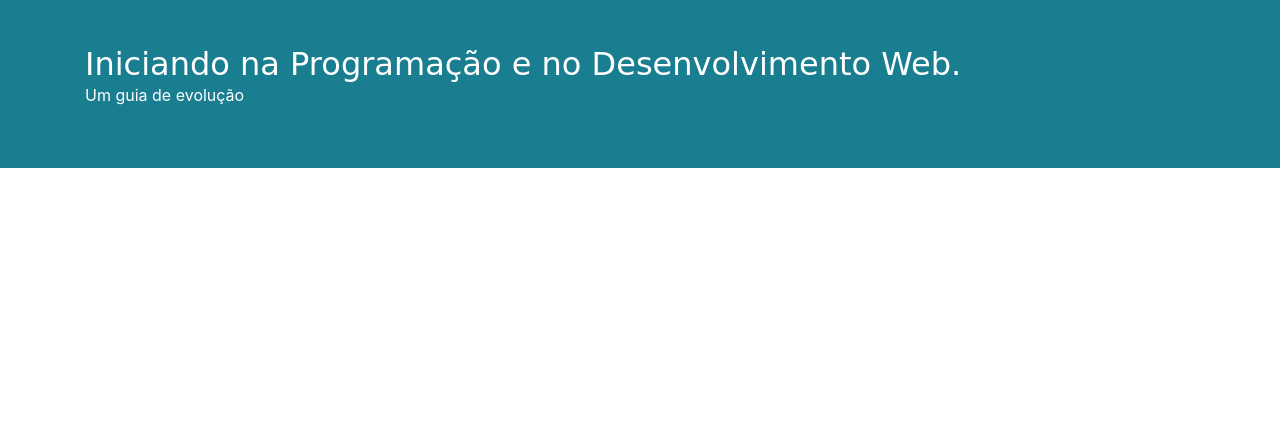
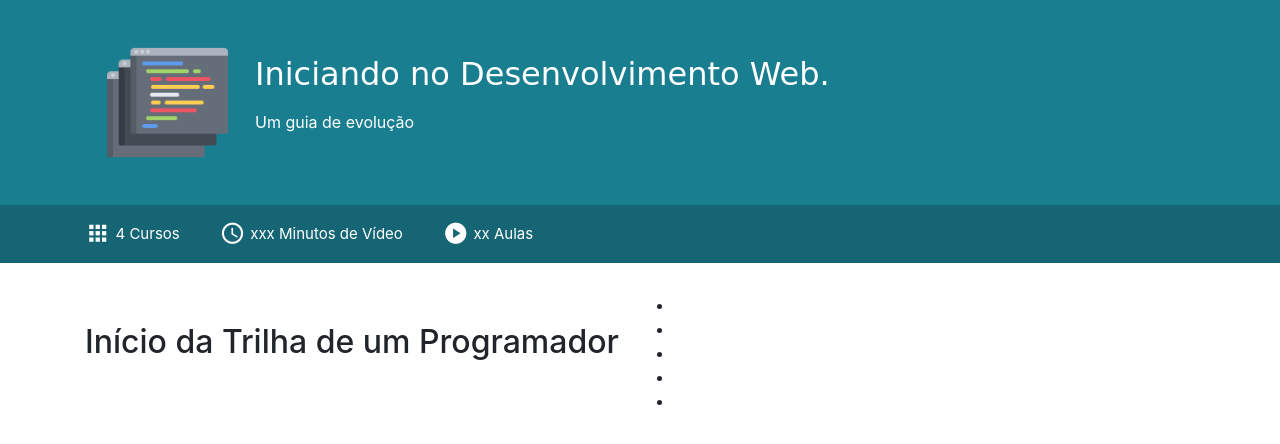
Before and after one commit to Antonio-AF/GuiaDeEstudos, a plain HTML site: page index.html in a window 1280 px wide. Drawn offline with nearby package versions, Linux system fonts and the light colour scheme.

Commit message:
Estruturando a Pagina inicial

```diff
--- a/css/style.css
+++ b/css/style.css
@@ -1,5 +1,10 @@
 * {
     margin: 0;
+}
+
+p {
+    margin-top: 1rem !important;
+    margin-bottom: 1rem;
 }
 
 @import url('https://fonts.googleapis.com/css2?family=Permanent+Marker&display=swap');
@@ -16,13 +21,83 @@
 }
 
 .info-title {
-    padding: 45px 0px 45px 0px;
+    padding: 40px 0px 40px 0px;
     text-decoration: solid;
     color: #fff;
 }
 
 .info-title h2 {
     font-family: 'Permanent Marker', cursive;
+    margin-left: 25px;
     margin-bottom: 0px;
+}
+
+.info-title p {
+    margin-left: 25px;
+}
+
+.icon img {
+    width: 125px;
+    height: 125px;
+    margin-left: 20px;
+}
+
+.info-title {
+    display: flex;
+    flex-direction: row;
+    align-items: center;
+    justify-content: flex-start;
+}
+
+
+.header-info-text {
+    display: flex;
+    flex-direction: row;
+    align-items: center;
+    justify-content: flex-start;
 
 }
+
+.study-page .study-page-datails .opacity-header {
+    background-color: rgba(0, 0, 0, .2);
+    border-color: transparent;
+}
+
+.study-page .study-page-datails .opacity-header .container .header-info .header-info-text p {
+    display: flex;
+    flex-direction: row;
+    align-items: center;
+    justify-content: flex-start;
+    margin-right: 40px;
+    font-size: .938em;
+    font-weight: 400;
+    text-align: left;
+    color: #fff;
+
+}
+
+
+.study-page .study-page-datails .opacity-header .container .header-info .header-info-text p span {
+    font-size: 1.7em;
+    margin-right: 5px;
+}
+
+.study-page .study-topics {
+    padding: 30px 0;
+}
+
+.row {
+    margin-left: -15px;
+    margin-right: -15px;
+}
+
+.study-page .study-topics .inicio {
+    display: flex;
+    justify-content: center;
+    margin: 30px 15px;
+}
+
+.study-page .study-topics .study-inicio {
+    position: relative;
+    align-items: center;
+}
--- a/index.html
+++ b/index.html
@@ -9,6 +9,8 @@
     <link href="js/scripts.js">
     <!-- Latest compiled and minified CSS -->
     <link rel="stylesheet" href="https://maxcdn.bootstrapcdn.com/bootstrap/4.5.2/css/bootstrap.min.css">
+    <link href="https://fonts.googleapis.com/icon?family=Material+Icons"
+      rel="stylesheet">
 
 </head>
 <body>
@@ -19,20 +21,61 @@
 
             <div class="container" >
                 <div class="info-title">
+                    <span class="icon">
+                        <img src="img/janela.png" alt="">
+                    </span>
                     <div class="text-title">
-                        <h2>Iniciando na Programação e no Desenvolvimento Web.</h2>
+                        <h2>Iniciando no Desenvolvimento Web.</h2>
                         <p>Um guia de evolução</p>
                     </div>
                 </div>
             </div>
-            <div class="menu-header">
+            <div class="opacity-header">
+                <div class="container">
 
+                    <div class="header-info">
+                        <div class="header-info-text">
+                            <p>
+                                <span class="material-icons md-24">apps</span>
+                                4 Cursos
+                            </p>
+                            <p>
+                                <span class="material-icons md-24">access_time</span>
+                                xxx Minutos de Vídeo
+                            </p>
+                            <p>
+                                <span class="material-icons">play_circle</span>
+                                xx Aulas
+                            </p>
+                        </div>
+
+                    </div>
+
+                </div>
             </div>
 
         </header>
 
         <section class="study-topics">
-
+            <div class="container">
+                <div class="row">
+                    <aside class="inicio">
+                        <div class="aside-inicio">
+                            <h2>Início da Trilha de um Programador</h2>
+                        </div>
+                    </aside>
+                    <div class="study-inicio">
+                        <div class="bar"></div>
+                        <ul>
+                            <li class="inicio-item"></li>
+                            <li class="inicio-item"></li>
+                            <li class="inicio-item"></li>
+                            <li class="inicio-item"></li>
+                            <li class="inicio-item"></li>
+                        </ul>
+                    </div>
+                </div>
+            </div>
         </section>
 
         <footer></footer>
```
Also changed, not shown: img/janela.png (added).
